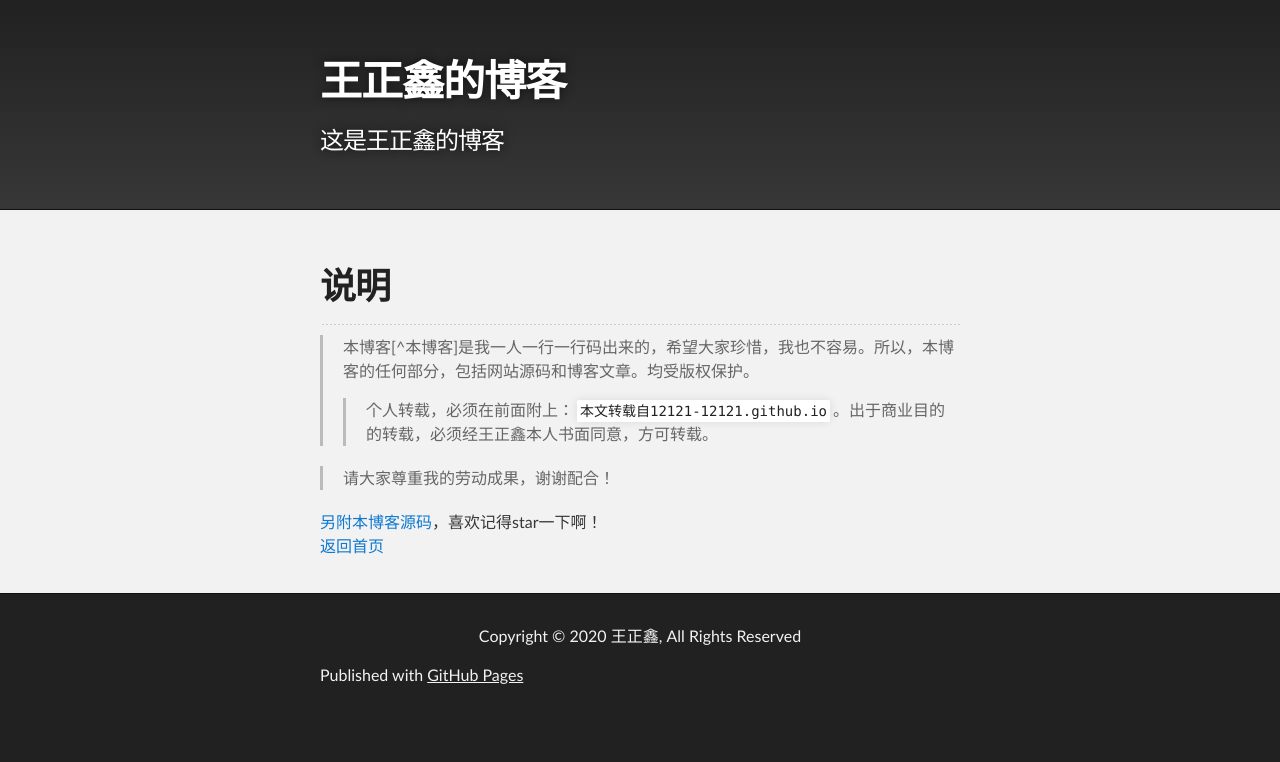
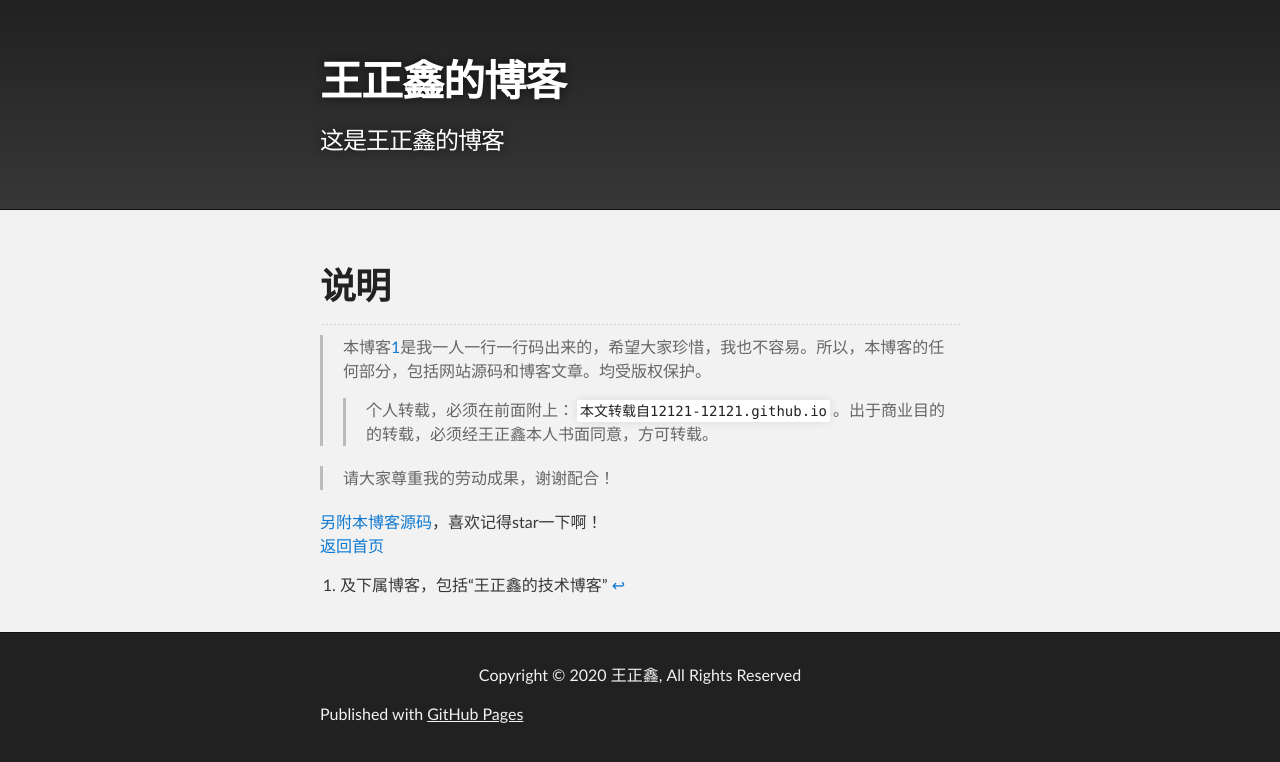
Before and after one commit to 12121-12121/12121-12121.github.io, a Jekyll site: the page built from 说明/index.md, in a window 1280 px wide. Shown: the top 762 px of the page. Built offline with Jekyll 4.4.1, drawn with Linux system fonts in a browser that asks for light colours; our own code applies the rules of GitHub Pages for plain Markdown files.

Commit message:
Update index.md

```diff
--- a/说明/index.md
+++ b/说明/index.md
@@ -6,12 +6,12 @@ layout: default
 
 ***
 
-> 本博客[^本博客]是我一人一行一行码出来的，希望大家珍惜，我也不容易。所以，本博客的任何部分，包括网站源码和博客文章。均受版权保护。
+> 本博客[^1]是我一人一行一行码出来的，希望大家珍惜，我也不容易。所以，本博客的任何部分，包括网站源码和博客文章。均受版权保护。
 >>个人转载，必须在前面附上：`本文转载自12121-12121.github.io`。出于商业目的的转载，必须经王正鑫本人书面同意，方可转载。
 
 > 请大家尊重我的劳动成果，谢谢配合！
 
-[^本博客]:及下属博客，包括“王正鑫的技术博客”
+[^1]:及下属博客，包括“王正鑫的技术博客”
 
 [另附本博客源码](https://github.com/12121-12121/12121-12121.github.io/)，喜欢记得star一下啊！
 [返回首页](https://12121-12121.github.io/)
```
